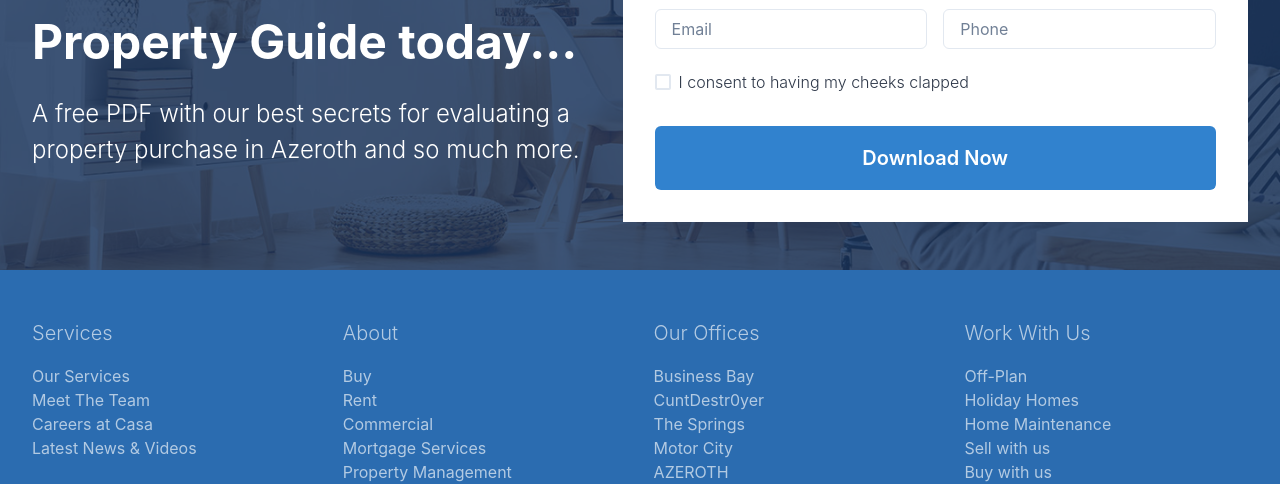
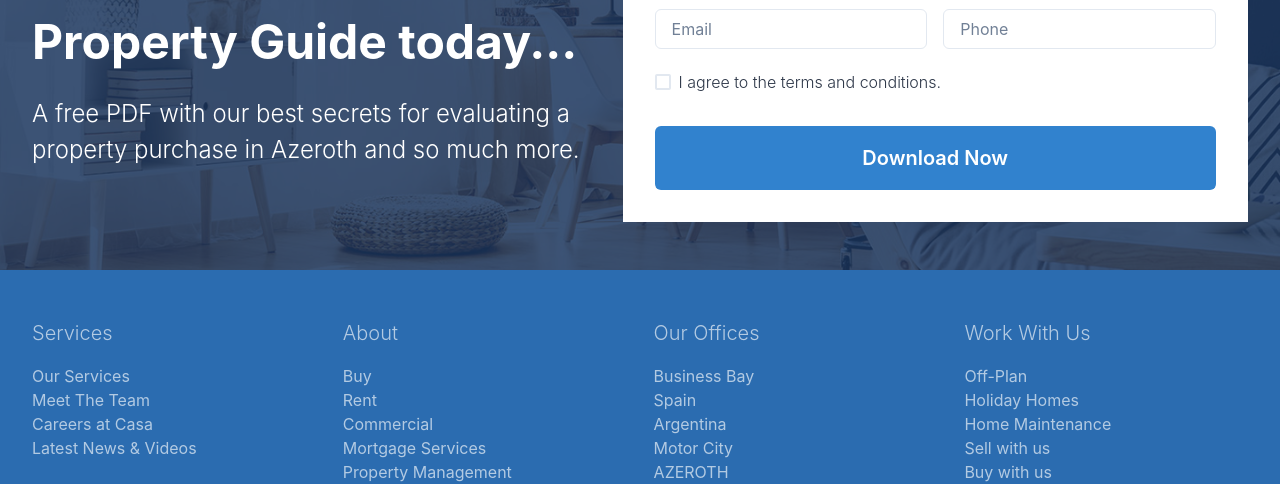
Before and after one commit to JesseSegall/real-estate-app, a Next.js app: page / in a window 1280 px wide. Shown: the part 322-806 px from the top of the page. Built offline with nearby package versions, Linux system fonts and the light colour scheme.

Commit message:
Updated Text

```diff
--- a/features/Home/components/HeroForm/HeroForm.js
+++ b/features/Home/components/HeroForm/HeroForm.js
@@ -61,7 +61,7 @@ const HeroForm = ({}) => {
 						placeHolder='Consent'
 						{...register('consent', { required: true })}
 					>
-						I consent to having my cheeks clapped
+						I agree to the terms and conditions.
 					</Checkbox>
 					{errors.consent && (
 						<Text fontSize='xs' color='red.400'>
--- a/features/common/modules/Footer/footerConsts.js
+++ b/features/common/modules/Footer/footerConsts.js
@@ -23,8 +23,8 @@ export const workWithUs = [
 
 export const ourOffices = [
 	{ name: 'Business Bay', link: '/office/business-bay' },
-	{ name: 'CuntDestr0yer', link: '/office/jumeirah-golf-estates' },
-	{ name: 'The Springs', link: '/office/the-springs' },
+	{ name: 'Spain', link: '/office/spain' },
+	{ name: 'Argentina', link: '/office/argentina' },
 	{ name: 'Motor City', link: '/office/motor-city' },
 	{ name: 'AZEROTH', link: '/office/palm-jumeirah' },
 ];
```
